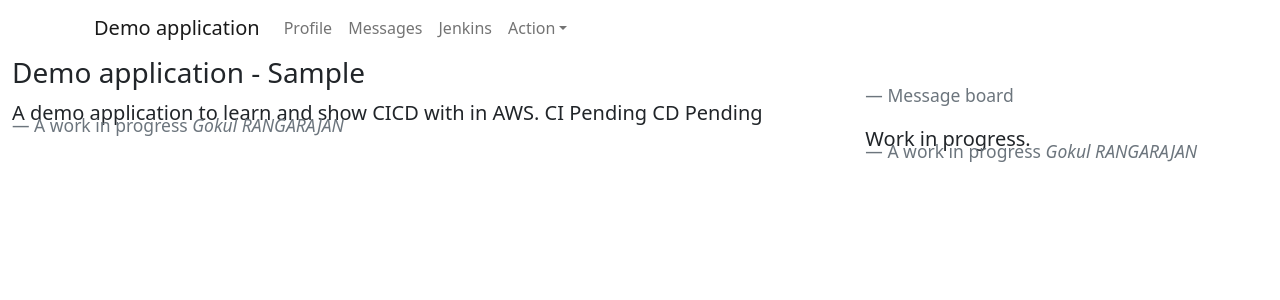
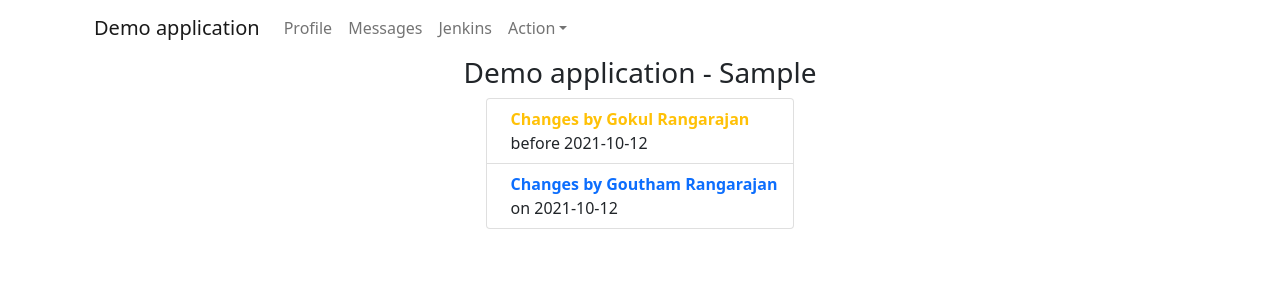
Before and after one commit to gokulraja2787/aws-cicd-demo, a React (Create React App) app: page / in a window 1280 px wide. Shown: the top 300 px of the page. Built offline with nearby package versions, Linux system fonts and the light colour scheme.

Commit message:
random change to check ci/cd

```diff
--- a/src/App.js
+++ b/src/App.js
@@ -1,12 +1,13 @@
 //import logo from './logo.svg';
 //import './App.css';
-import 'bootstrap/dist/css/bootstrap.min.css';
-import Container from 'react-bootstrap/Container';
-import Row from 'react-bootstrap/Row';
-import Col from 'react-bootstrap/Col';
-import Navbar from 'react-bootstrap/Navbar';
-import Nav from 'react-bootstrap/Nav';
-import NavDropdown from 'react-bootstrap/NavDropdown';
+import "bootstrap/dist/css/bootstrap.min.css";
+import Container from "react-bootstrap/Container";
+import Row from "react-bootstrap/Row";
+import Col from "react-bootstrap/Col";
+import Navbar from "react-bootstrap/Navbar";
+import Nav from "react-bootstrap/Nav";
+import NavDropdown from "react-bootstrap/NavDropdown";
+import ListGroup from "react-bootstrap/ListGroup";
 
 function App() {
   return (
@@ -29,6 +30,7 @@ function App() {
     <Container fluid>
       <Row>
         <Col xs={12}>
+          <header>
             <Navbar>
               <Container>
                 <Navbar.Brand href="#home">Demo application</Navbar.Brand>
@@ -39,20 +41,61 @@ function App() {
                     <Nav.Link href="#message">Messages</Nav.Link>
                     <Nav.Link href="/ci">Jenkins</Nav.Link>
                     <NavDropdown title="Action" id="basic-nav-dropdown">
-                  <NavDropdown.Item href="#action/3.1">Action</NavDropdown.Item>
-                  <NavDropdown.Item href="#action/3.2">Another action</NavDropdown.Item>
-                  <NavDropdown.Item href="#action/3.3">Someother action</NavDropdown.Item>
+                      <NavDropdown.Item href="#action/3.1">
+                        Action
+                      </NavDropdown.Item>
+                      <NavDropdown.Item href="#action/3.2">
+                        Another action
+                      </NavDropdown.Item>
+                      <NavDropdown.Item href="#action/3.3">
+                        Someother action
+                      </NavDropdown.Item>
                       <NavDropdown.Divider />
-                  <NavDropdown.Item href="#action/3.4">Separated link</NavDropdown.Item>
+                      <NavDropdown.Item href="#action/3.4">
+                        Separated link
+                      </NavDropdown.Item>
                     </NavDropdown>
                   </Nav>
                 </Navbar.Collapse>
               </Container>
             </Navbar>
-        <h3>
+          </header>
+          <main>
+            <Container>
+              <h3 xs={12} className="text-center">
                 Demo application - Sample
               </h3>
-        <Row>
+              <Row class="mt-4">
+                <Col xs={12} className="d-flex justify-content-center">
+                  <ListGroup as="ol" numbered>
+                    <ListGroup.Item
+                      as="li"
+                      className="d-flex justify-content-between align-items-start"
+                    >
+                      <div className="ms-2 me-auto">
+                        <div className="text-warning fw-bold">
+                          Changes by Gokul Rangarajan
+                        </div>
+                        before 2021-10-12
+                      </div>
+                    </ListGroup.Item>
+                    <ListGroup.Item
+                      as="li"
+                      className="d-flex justify-content-between align-items-start"
+                    >
+                      <div className="ms-2 me-auto">
+                        <div className="fw-bold text-primary">
+                          Changes by Goutham Rangarajan
+                        </div>
+                        on 2021-10-12
+                      </div>
+                    </ListGroup.Item>
+                  </ListGroup>
+                </Col>
+              </Row>
+            </Container>
+          </main>
+          {/* <Row>
           <Col xs={8}>
             <blockquote class="blockquote">
               <p class="mb-0">
@@ -78,7 +121,7 @@ function App() {
               </footer>
             </blockquote>
           </Col>
-        </Row>
+        </Row> */}
         </Col>
       </Row>
     </Container>
```
Also changed, not shown: 1 other file (tests, documents, lock files or other folders). Lines whose indentation alone changed are shown as unchanged.
